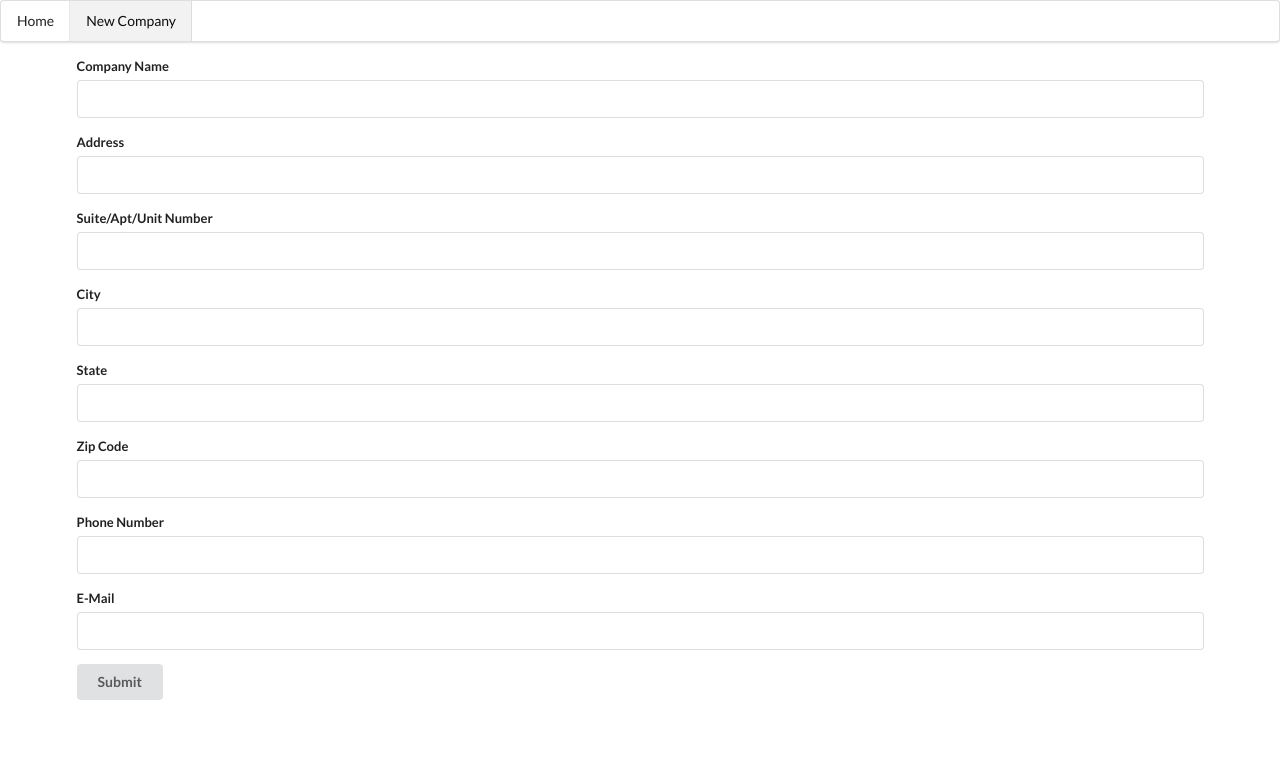
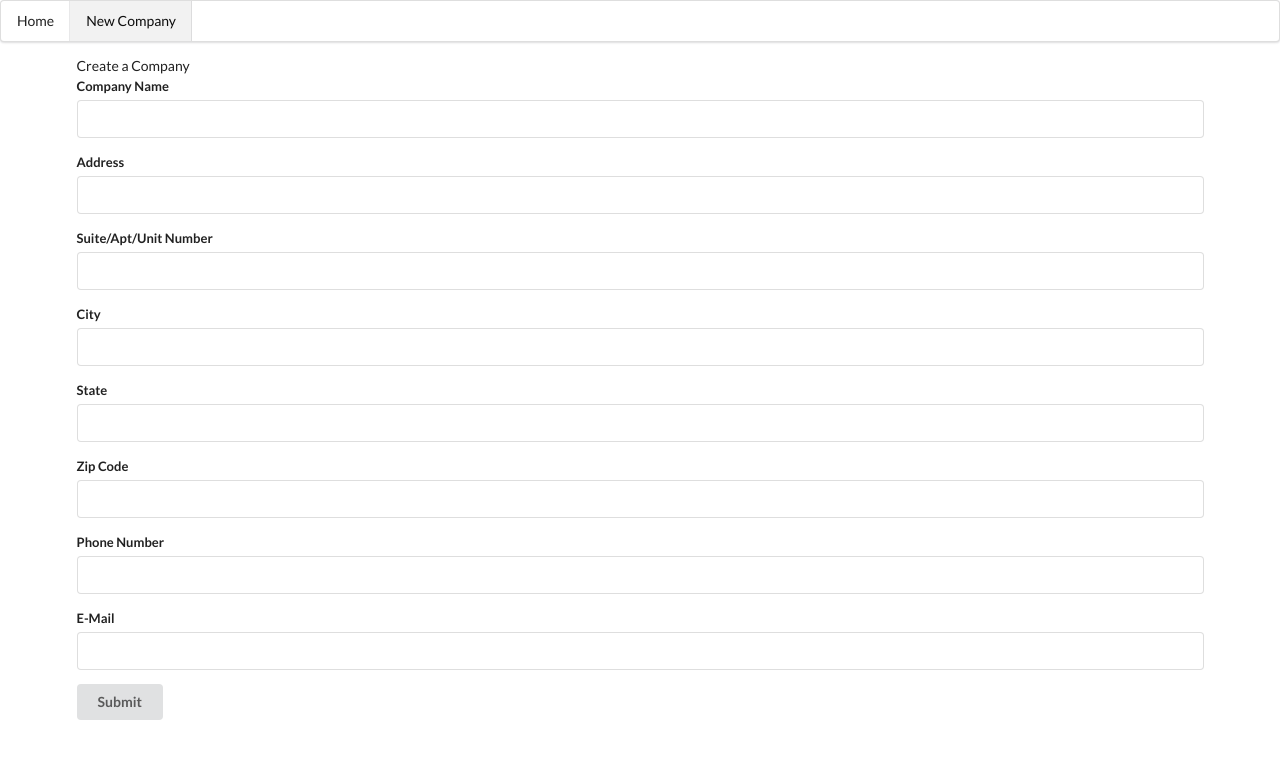
Before and after one commit to gtblackmore/directory, a React (Create React App) app in the folder directory-frontend/: page /companies/new in a window 1280 px wide. Shown: the top 758 px of the page. Built offline with nearby package versions, Linux system fonts and the light colour scheme.

Commit message:
refactor create and edit forms into one form

```diff
--- a/directory-frontend/src/CompanyCreate.js
+++ b/directory-frontend/src/CompanyCreate.js
@@ -1,29 +1,9 @@
 import React from 'react';
-import { Field, reduxForm } from 'redux-form';
 import { connect } from 'react-redux';
 import { createCompany } from './actionCreator';
+import CompanyForm from './CompanyForm';
 
 class CompanyCreate  extends React.Component {
-  renderError({ error, touched }) {
-    if (touched && error) {
-      return (
-        <div className="ui error message">
-          <div className="header">{error}</div>
-        </div>
-      );
-    }
-  }
-
-  renderInput = ({ input, label, meta }) => {
-    const className = `field ${meta.error && meta.touched ? 'error' : ''}`;
-    return (
-      <div className={className}>
-        <label>{label}</label>
-        <input {...input} autoComplete="off" />
-        {this.renderError(meta)}
-      </div>
-    );
-  };
 
   onSubmit = (formValues) => {
     this.props.createCompany(formValues);
@@ -31,93 +11,12 @@ class CompanyCreate  extends React.Component {
 
   render() {
     return (
-      <form
-        onSubmit={this.props.handleSubmit(this.onSubmit)}
-        className="ui form error"
-      >
-        <Field
-          name="name"
-          component={this.renderInput}
-          label="Company Name"
-        />
-        <Field
-          name="address1"
-          component={this.renderInput}
-          label="Address"
-        />
-        <Field
-          name="address2"
-          component={this.renderInput}
-          label="Suite/Apt/Unit Number"
-        />
-        <Field
-          name="city"
-          component={this.renderInput}
-          label="City"
-        />
-        <Field
-          name="state"
-          component={this.renderInput}
-          label="State"
-        />
-        <Field
-          name="zip"
-          component={this.renderInput}
-          label="Zip Code"
-        />
-        <Field
-          name="phone"
-          component={this.renderInput}
-          label="Phone Number"
-        />
-        <Field
-          name="email"
-          component={this.renderInput}
-          label="E-Mail"
-        />
-        <button className="ui button">Submit</button>
-      </form>
+      <div>
+        Create a Company
+        <CompanyForm onSubmit={this.onSubmit} />
+      </div>
     );
   }
 }
 
-const validate = formValues => {
-  const errors = {};
-
-  if (!formValues.name) {
-    errors.name = 'You must enter a name!';
-  }
-
-  if (!formValues.address1) {
-    errors.address1 = 'You must enter an address!';
-  }
-
-  if (!formValues.city) {
-    errors.city = 'You must enter a city!';
-  }
-
-  if (!formValues.state) {
-    errors.state = 'You must enter a state';
-  }
-
-  if (!formValues.zip) {
-    errors.zip = 'You must enter a zip code!';
-  }
-
-  if (!formValues.phone) {
-    errors.phone = 'You must enter a phone number!';
-  }
-
-  if (!formValues.email) {
-    errors.email = 'You must enter an email address!';
-  }
-
-  return errors;
-};
-
-const wrappedForm = reduxForm({
-  form: 'companyCreate',
-  validate
-})(CompanyCreate);
-
-export default connect(null, {createCompany})(wrappedForm);
+export default connect(null, {createCompany})(CompanyCreate);
--- a/directory-frontend/src/CompanyEdit.js
+++ b/directory-frontend/src/CompanyEdit.js
@@ -1,7 +1,34 @@
 import React from 'react';
+import { connect } from 'react-redux';
+import { fetchCompany, editCompany } from './actionCreator';
+import CompanyForm from './CompanyForm';
 
-const CompanyEdit = () => {
-  return <div>CompanyEdit</div>
-};
+class CompanyEdit extends React.Component {
+  componentDidMount() {
+    this.props.fetchCompany(this.props.match.params.id);
+  }
 
-export default CompanyEdit;
+  onSubmit = (formValues) => {
+    this.props.editCompany(this.props.match.params.id, formValues)
+  }
+
+  render() {
+    if (!this.props.company > 1) {
+      return <div>Loading...</div>;
+    }
+    return (
+      <div>
+      Edit Company
+      <CompanyForm
+        initialValues={this.props.company}
+        onSubmit={this.onSubmit}
+      />
+      </div>
+    )}
+}
+const mapStateToProps = (state, ownProps) => {
+  console.log(state)
+  return {company: state.companies.selectedCompany}
+}
+
+export default connect(mapStateToProps, { fetchCompany, editCompany })(CompanyEdit);
```
